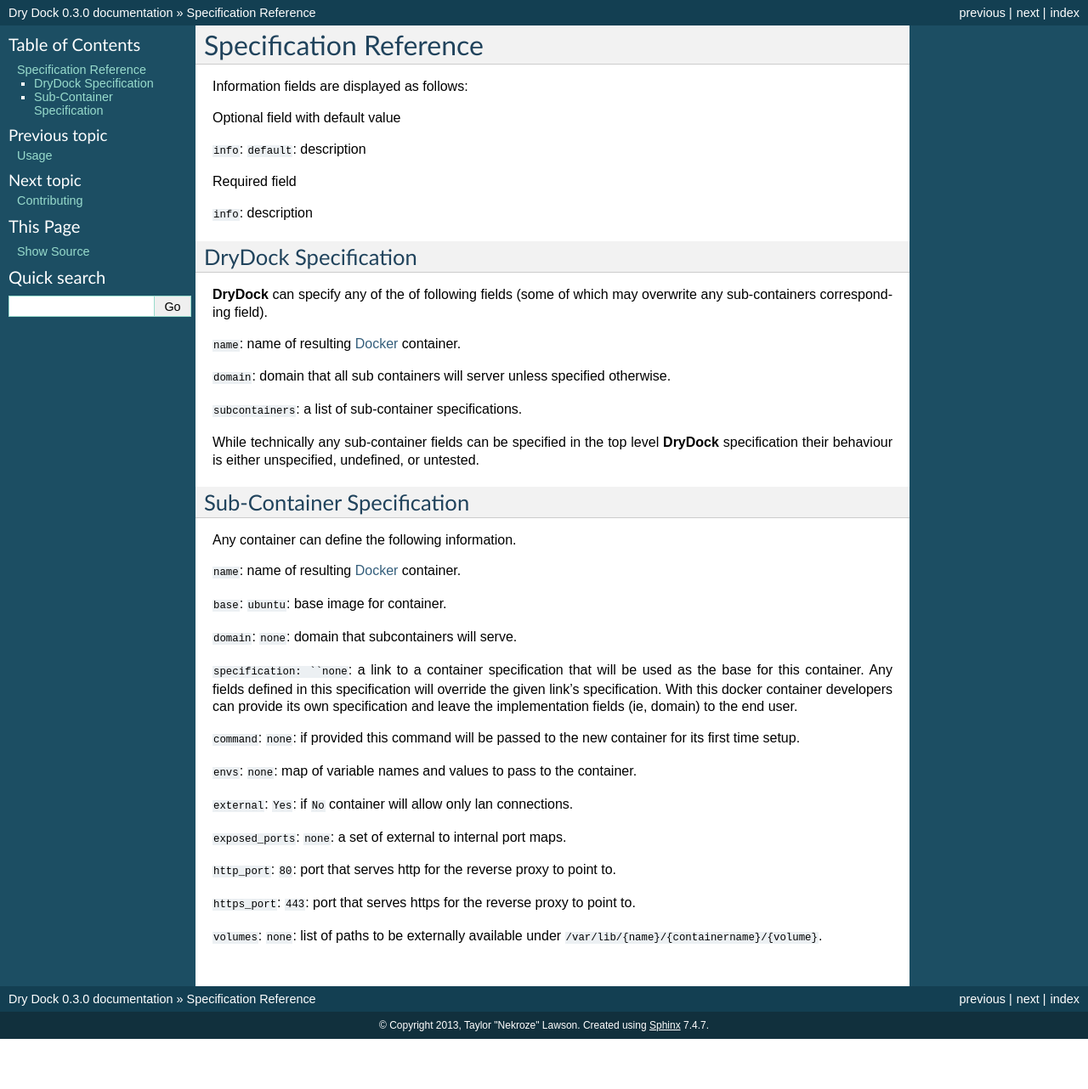
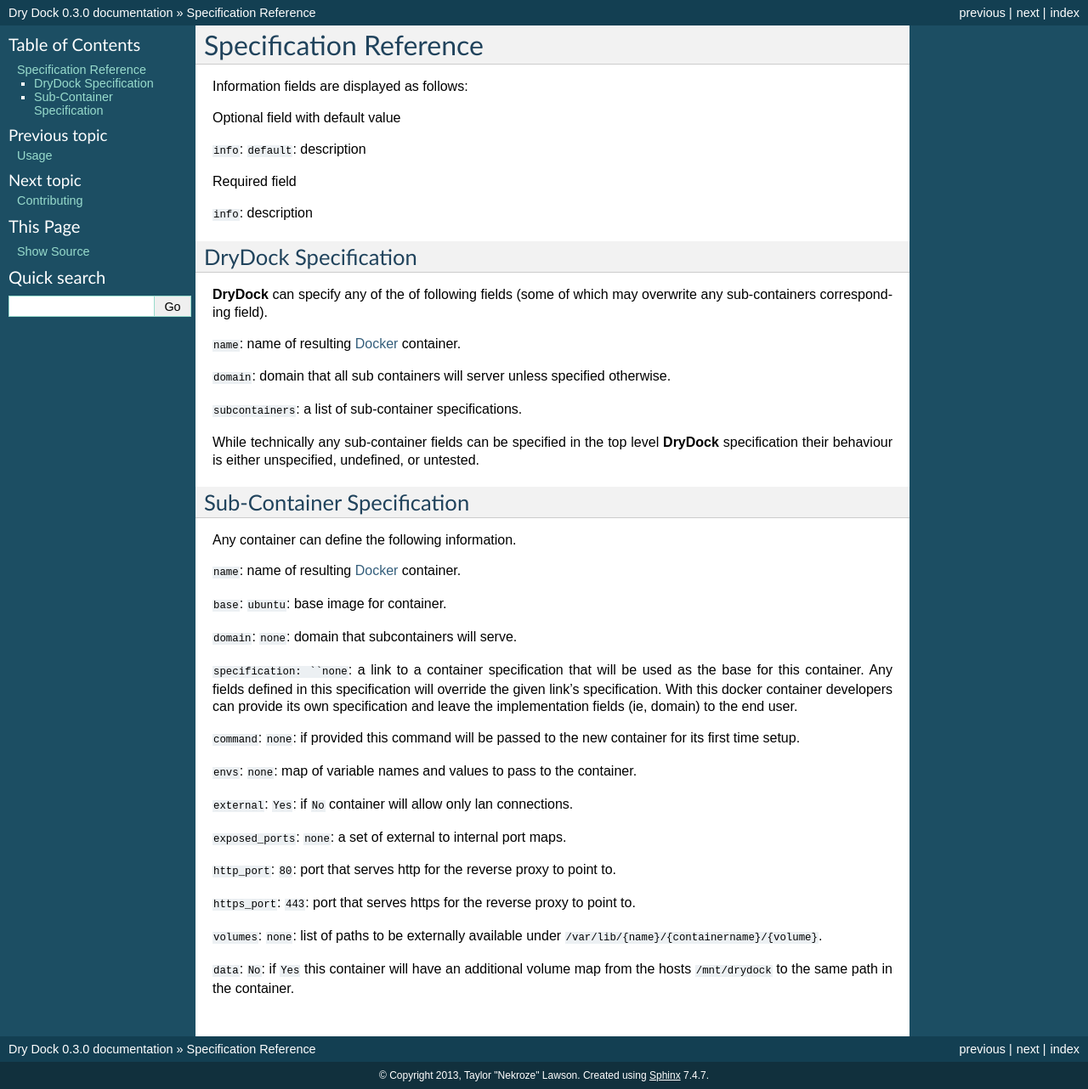
Before and after one commit to Nekroze/drydock, a Sphinx documentation site: the page built from docs/specification.rst, in a window 1280 px wide. Shown: the whole page at 85% size. Built offline with Sphinx 7.4.7, drawn with Linux system fonts in a browser that asks for light colours; before the commit the page ends 1223 px from its top, so only the background shows below that.

Commit message:
added ``data`` field to subcontainer specifications

```diff
--- a/HISTORY.rst
+++ b/HISTORY.rst
@@ -6,6 +6,8 @@ History
 0.4.0 (TBD)
 ++++++++++++++++++
 
+* Added: ``data`` in subcontainer specification maps volumes at
+``/mnt/drydock``.
 * Fix: ``pull`` command also grabs the containers required for the
 ``prepare`` command.
 
--- a/docs/specification.rst
+++ b/docs/specification.rst
@@ -64,5 +64,8 @@ point to.
 ``volumes``: ``none``: list of paths to be externally available under
 ``/var/lib/{name}/{containername}/{volume}``.
 
+``data``: ``No``: if ``Yes`` this container will have an additional volume
+map from the hosts ``/mnt/drydock`` to the same path in the container.
+
 .. _YAML: http://wikipedia.org/wiki/YAML
 .. _Docker: https://www.docker.io/
```
Also changed, not shown: 1 other file.
